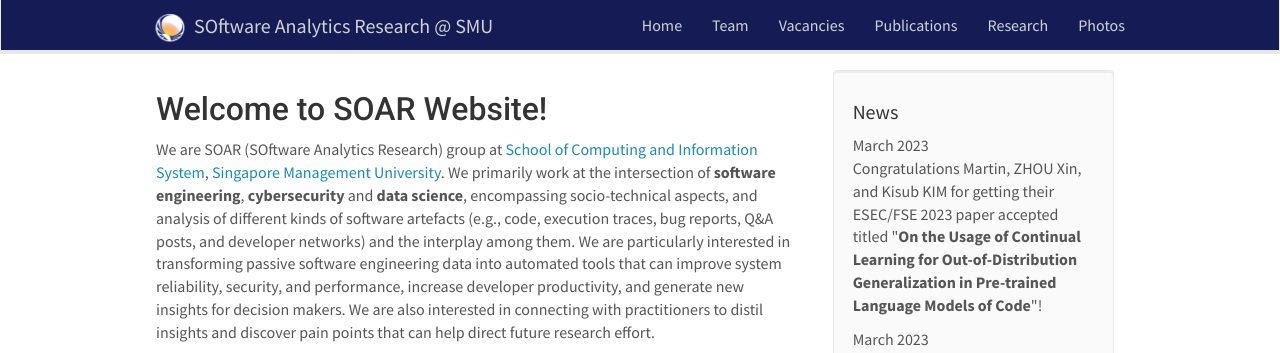
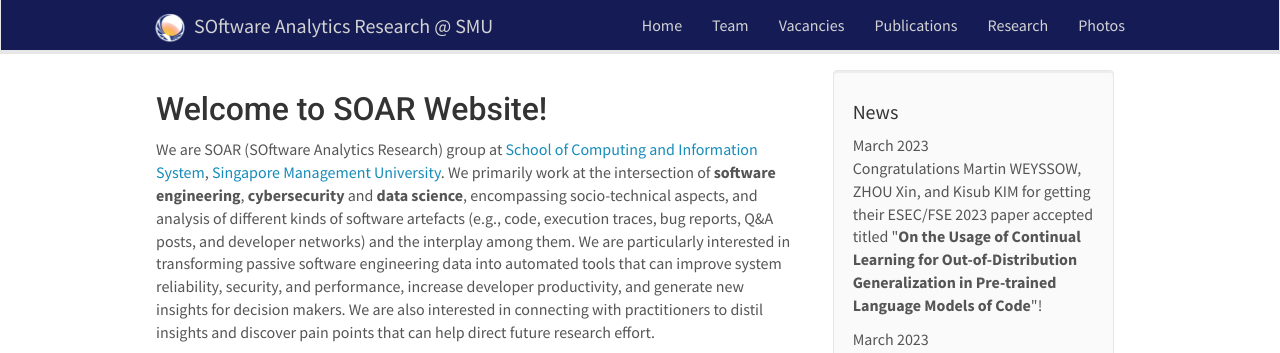
Before and after one commit to soarsmu/soarsmu.github.io, a Jekyll site: the page built from _pages/home.md, in a window 1280 px wide and 900 px high. Shown: the top 353 px of the window. Built offline with Jekyll 4.4.1, drawn with Linux system fonts in a browser that asks for light colours; nearby versions of some CDN libraries.

Commit message:
news: update typos

```diff
--- a/_data/news.yml
+++ b/_data/news.yml
@@ -1,5 +1,5 @@
 - date: March 2023
-  headline: 'Congratulations Martin, ZHOU Xin, and Kisub KIM for getting their ESEC/FSE 2023 paper accepted titled "<b>On the Usage of Continual Learning for Out-of-Distribution Generalization in Pre-trained Language Models of Code</b>"!'
+  headline: 'Congratulations Martin WEYSSOW, ZHOU Xin, and Kisub KIM for getting their ESEC/FSE 2023 paper accepted titled "<b>On the Usage of Continual Learning for Out-of-Distribution Generalization in Pre-trained Language Models of Code</b>"!'
 - date: March 2023
   headline: 'Congratulations to ZHANG Ting for successfully defending her Thesis Proposal!'
 - date: March 2023
```
Also changed, not shown: 2 other files.
